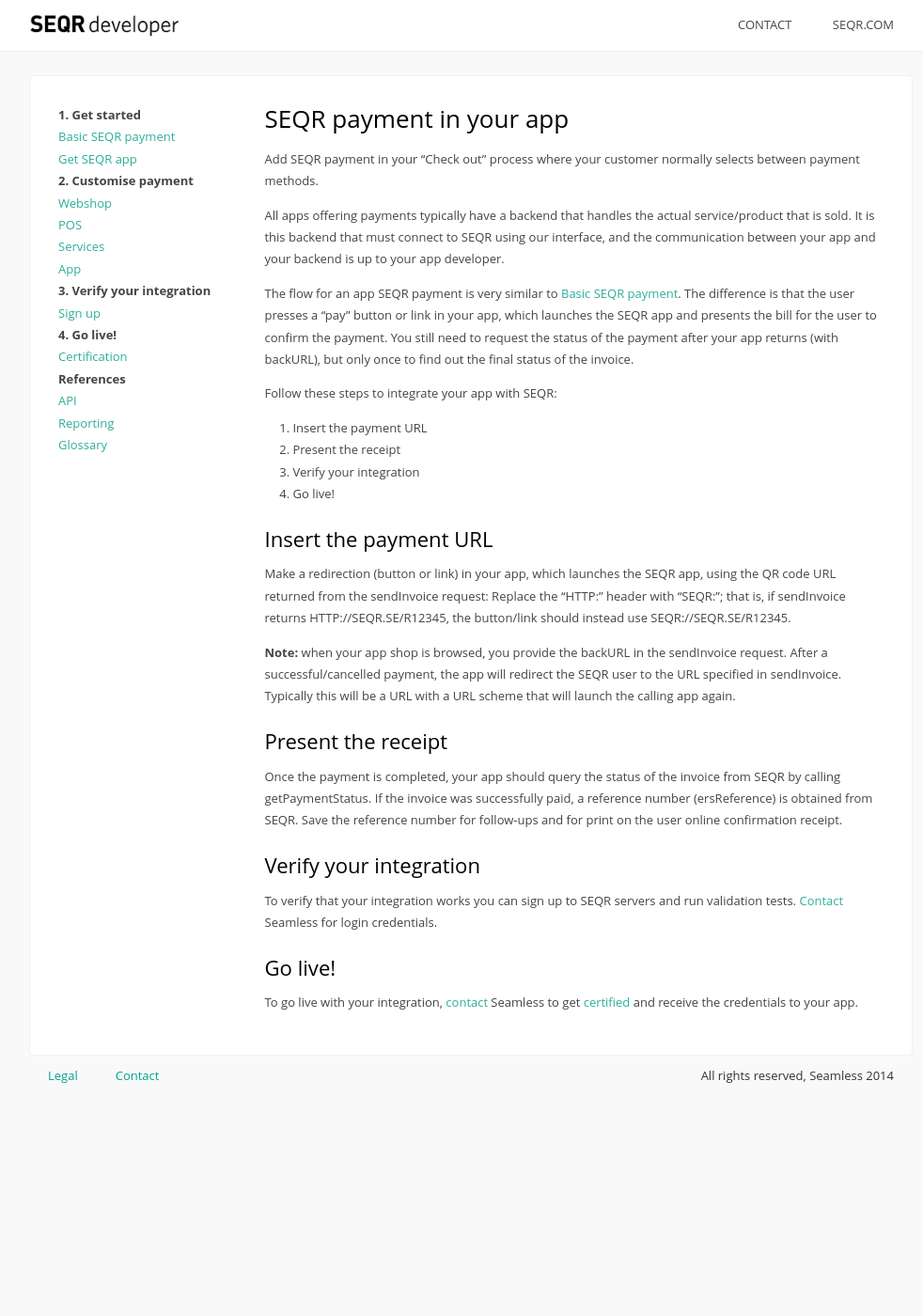
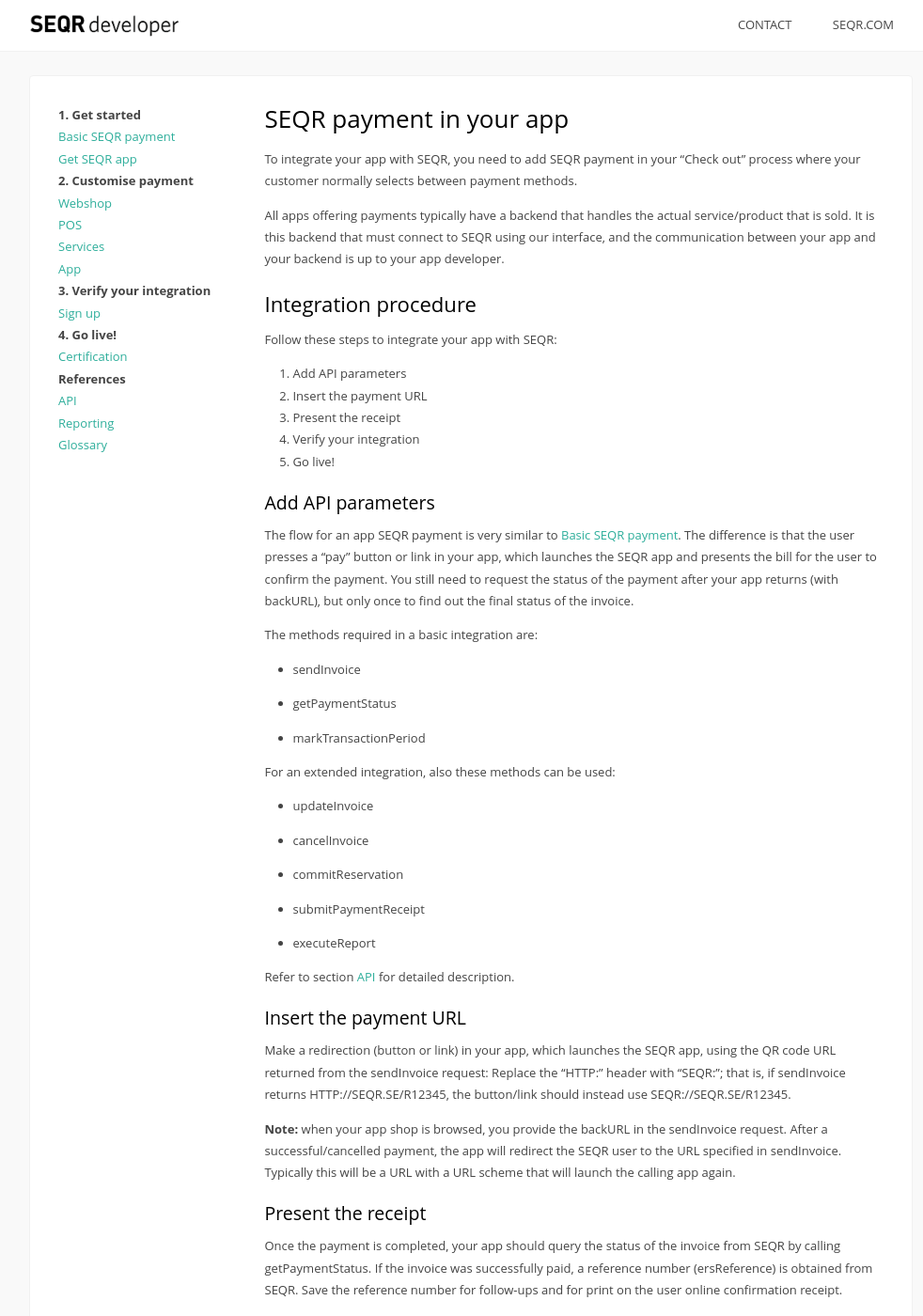
Before and after one commit to SeamlessDistribution/SeamlessDistribution.github.io, a Jekyll site: the page built from merchant/inapp/index.md, in a window 1280 px wide and 1400 px high. Shown: the whole window at 94% size, without its empty margins (139-1121 px from the left). Built offline with Jekyll 4.4.1, drawn with Linux system fonts in a browser that asks for light colours.

Commit message:
Added section "Add API parameters" for all payments

```diff
--- a/merchant/inapp/index.md
+++ b/merchant/inapp/index.md
@@ -7,23 +7,53 @@
 
 # SEQR payment in your app
 
-Add SEQR payment in your “Check out” process where your
-customer normally selects between payment methods.
+To integrate your app with SEQR, you need to add SEQR payment in your “Check out” process where your customer normally selects between payment methods.
 
 All apps offering payments typically have a backend that handles the actual service/product that is sold. It is this backend that must connect to SEQR using our interface, and the communication between your app and your backend is up to your app developer.
+
+
+## Integration procedure
+
+Follow these steps to integrate your app with SEQR:
+
+1. Add API parameters
+2. Insert the payment URL
+3. Present the receipt
+4. Verify your integration
+4. Go live!
+
+### Add API parameters
 
 The flow for an app SEQR payment is very similar to [Basic SEQR payment](/merchant/payment).
 The difference is that the user presses a "pay" button or link in your app, which launches the SEQR app and presents the bill for the user to confirm the payment.
 You still need to request the status of the payment after your app returns (with backURL), but only once to find out the final status of the invoice.
 
-Follow these steps to integrate your app with SEQR:
 
-1. Insert the payment URL
-2. Present the receipt
-3. Verify your integration
-4. Go live!
+The methods required in a basic integration are:
 
-## Insert the payment URL
+* sendInvoice
+
+* getPaymentStatus
+
+* markTransactionPeriod
+
+
+For an extended integration, also these methods can be used:
+
+* updateInvoice
+
+* cancelInvoice
+
+* commitReservation
+
+* submitPaymentReceipt
+
+* executeReport
+
+Refer to section [API](/merchant/reference/api.html) for detailed description.
+
+
+### Insert the payment URL
 
 Make a redirection (button or link) in your app, which launches the SEQR app, using the QR code URL returned from the sendInvoice request: Replace the "HTTP:" header with "SEQR:"; that is, if sendInvoice returns HTTP://SEQR.SE/R12345, the button/link should instead use SEQR://SEQR.SE/R12345.
 
@@ -31,16 +61,16 @@
 **Note:** when your app shop is browsed, you provide the backURL in the
  sendInvoice request. After a successful/cancelled payment, the app will redirect the SEQR user to the URL specified in sendInvoice. Typically this will be a URL with a URL scheme that will launch the calling app again.
 
-## Present the receipt
+### Present the receipt
 
 Once the payment is completed, your app should query the status of the invoice from SEQR by calling getPaymentStatus. If the invoice was successfully paid, a reference number (ersReference) is obtained from
 SEQR. Save the reference number for follow-ups and for print on the user
 online confirmation receipt.
 
-## Verify your integration
+### Verify your integration
 
 To verify that your integration works you can sign up to SEQR servers and run validation tests. [Contact](/contact) Seamless for login credentials.
 
-## Go live!
+### Go live!
 
 To go live with your integration, [contact](/contact) Seamless to get [certified](/merchant/reference/certification.html) and receive the credentials to your app.
```
Also changed, not shown: merchant/externalservices/index.md (+36 -6 lines), merchant/pos/index.md (+37 -4 lines).
